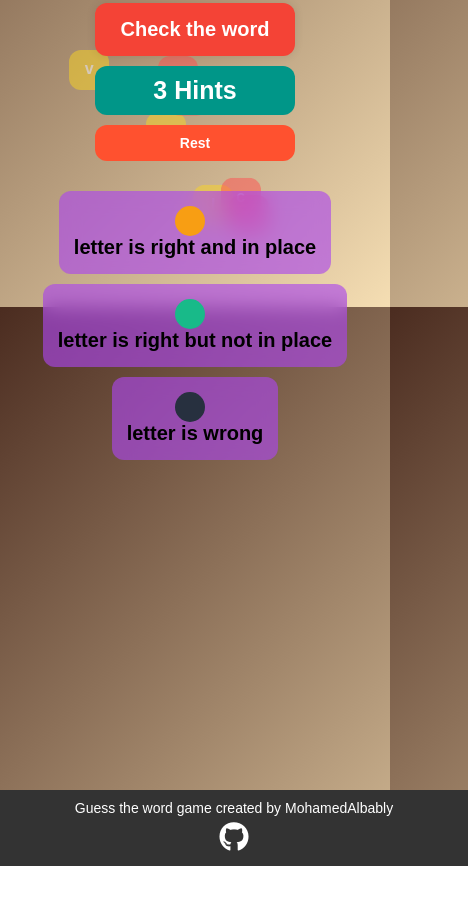
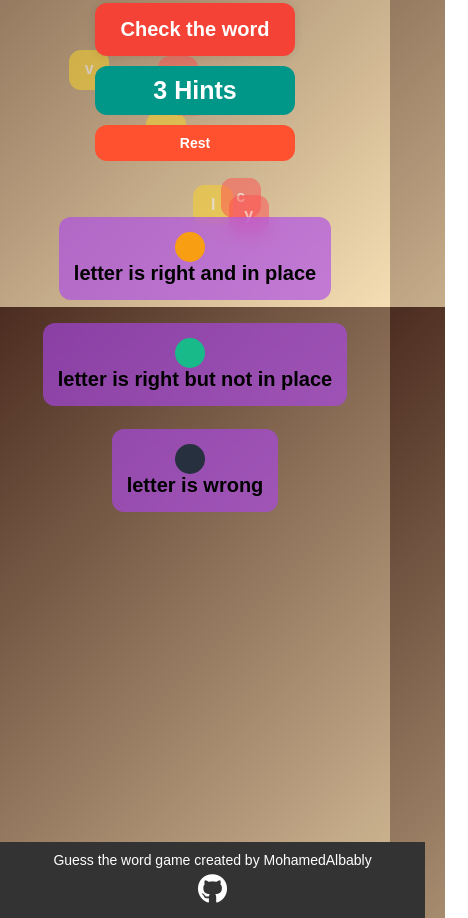
Before and after one commit to MohamedAlbably/Guess-The-Word-Game-, a plain HTML site: page index.html in a window 390 px wide. Shown: the part 537-1455 px from the top of the page, 468 px wide, since content can reach past the window. Before the commit the page ends 1403 px from the top, so only its background shows below. Drawn offline with Linux system fonts and the light colour scheme; a web font is replaced by a local one.

Commit message:
Update guess.css

```diff
--- a/guess.css
+++ b/guess.css
@@ -219,7 +219,7 @@ footer{
     bottom: -300px;
     left: 0;
     top: 50%;
-    width: 120%;
+    width: 109%;
     font-size: 14px;
     color:white;
     font-family: Arial, Helvetica, sans-serif;
@@ -401,6 +401,8 @@ h2
         display: flex;
         justify-content: center;
         flex-wrap: wrap;
+        order: 2;
+        margin-top: 13px;
 
     }
 
@@ -471,5 +473,7 @@ h2
     .game-colors .key-color {
         flex-direction: column;
         align-items: flex-start;
+        order: 2;
+        margin-top: 13px;
     }
 }
```
